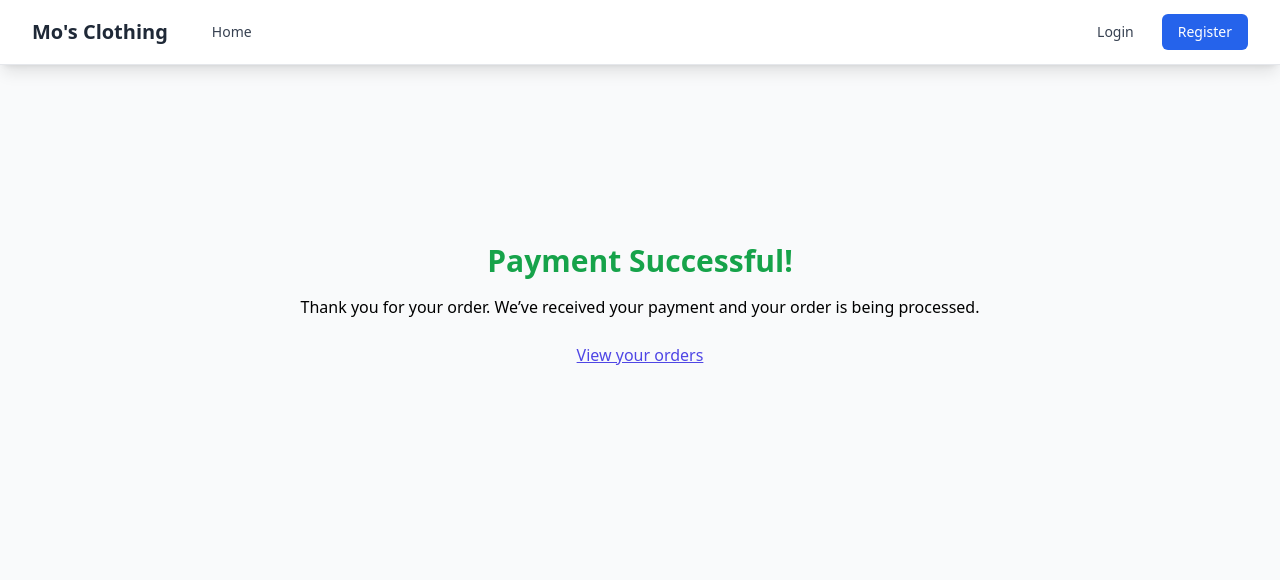
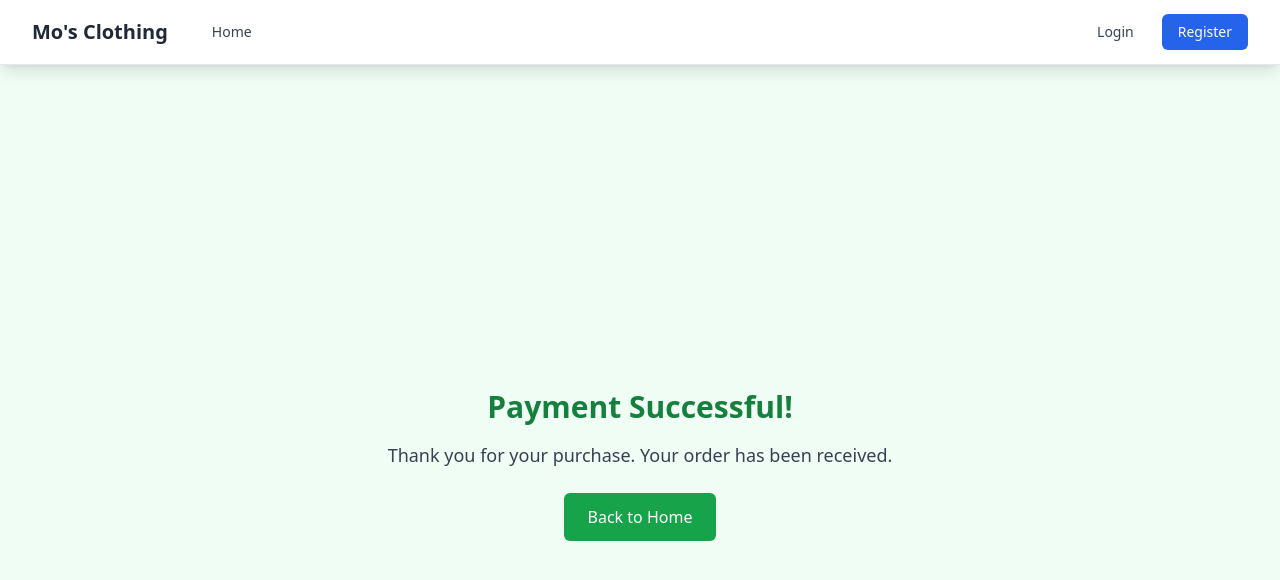
Before and after one commit to ENNY26/mo-s-wears, a React (Vite) app in the folder mos/: page /payment-success in a window 1280 px wide. Shown: the top 580 px of the page. Built offline with nearby package versions, Linux system fonts and the light colour scheme; no server answers.

Commit message:
fixed redirection

```diff
--- a/mos/src/App.jsx
+++ b/mos/src/App.jsx
@@ -20,6 +20,7 @@ import { UserProvider } from "./context/UserContext";
 import { PaymentProvider } from './context/PaymentContext';
 import Checkout from "./components/Checkout";
 import PaymentSuccess from "./pages/PaymentSuccess";
+import PaymentCancelled from "./pages/PaymentCancelled";
 
 // Inside your <Routes>
 <Route path="/payment-success" element={<PaymentSuccess />} />
@@ -188,6 +189,8 @@ function App() {
                   <Route path="/orders" element={<Orders />} />
                   <Route path="/addresses" element={<Addresses />} />
                   <Route path="/payment-success" element={<PaymentSuccess />} />
+                  <Route path="/payment-cancelled" element={<PaymentCancelled />} />
+
 
                   {/* Admin Routes */}
                   <Route path="/admin" element={<ProtectedAdminRoute><AdminPage /></ProtectedAdminRoute>} />
--- /dev/null
+++ b/mos/src/pages/PaymentCancelled.jsx
@@ -0,0 +1,18 @@
+import { Link } from "react-router-dom";
+
+export default function PaymentCancelled() {
+  return (
+    <div className="flex flex-col items-center justify-center min-h-screen bg-red-50 text-center p-6">
+      <h1 className="text-3xl font-bold text-red-700 mb-4">Payment Cancelled</h1>
+      <p className="text-lg text-gray-700 mb-6">
+        Your payment was cancelled. You can try again or modify your order.
+      </p>
+      <Link
+        to="/checkout"
+        className="bg-red-600 text-white px-6 py-3 rounded-md hover:bg-red-700 transition"
+      >
+        Return to Checkout
+      </Link>
+    </div>
+  );
+}
--- a/mos/src/pages/PaymentSuccess.jsx
+++ b/mos/src/pages/PaymentSuccess.jsx
@@ -1,12 +1,18 @@
-import React from "react";
 import { Link } from "react-router-dom";
 
-const PaymentSuccess = () => (
-  <div className="flex flex-col items-center justify-center min-h-[60vh]">
-    <h1 className="text-3xl font-bold text-green-600 mb-4">Payment Successful!</h1>
-    <p className="mb-6">Thank you for your order. We’ve received your payment and your order is being processed.</p>
-    <Link to="/orders" className="text-indigo-600 underline">View your orders</Link>
-  </div>
-);
-
-export default PaymentSuccess;
+export default function PaymentSuccess() {
+  return (
+    <div className="flex flex-col items-center justify-center min-h-screen bg-green-50 text-center p-6">
+      <h1 className="text-3xl font-bold text-green-700 mb-4">Payment Successful!</h1>
+      <p className="text-lg text-gray-700 mb-6">
+        Thank you for your purchase. Your order has been received.
+      </p>
+      <Link
+        to="/"
+        className="bg-green-600 text-white px-6 py-3 rounded-md hover:bg-green-700 transition"
+      >
+        Back to Home
+      </Link>
+    </div>
+  );
+}
```
Also changed, not shown: 1 other file (tests, documents, lock files or other folders).
